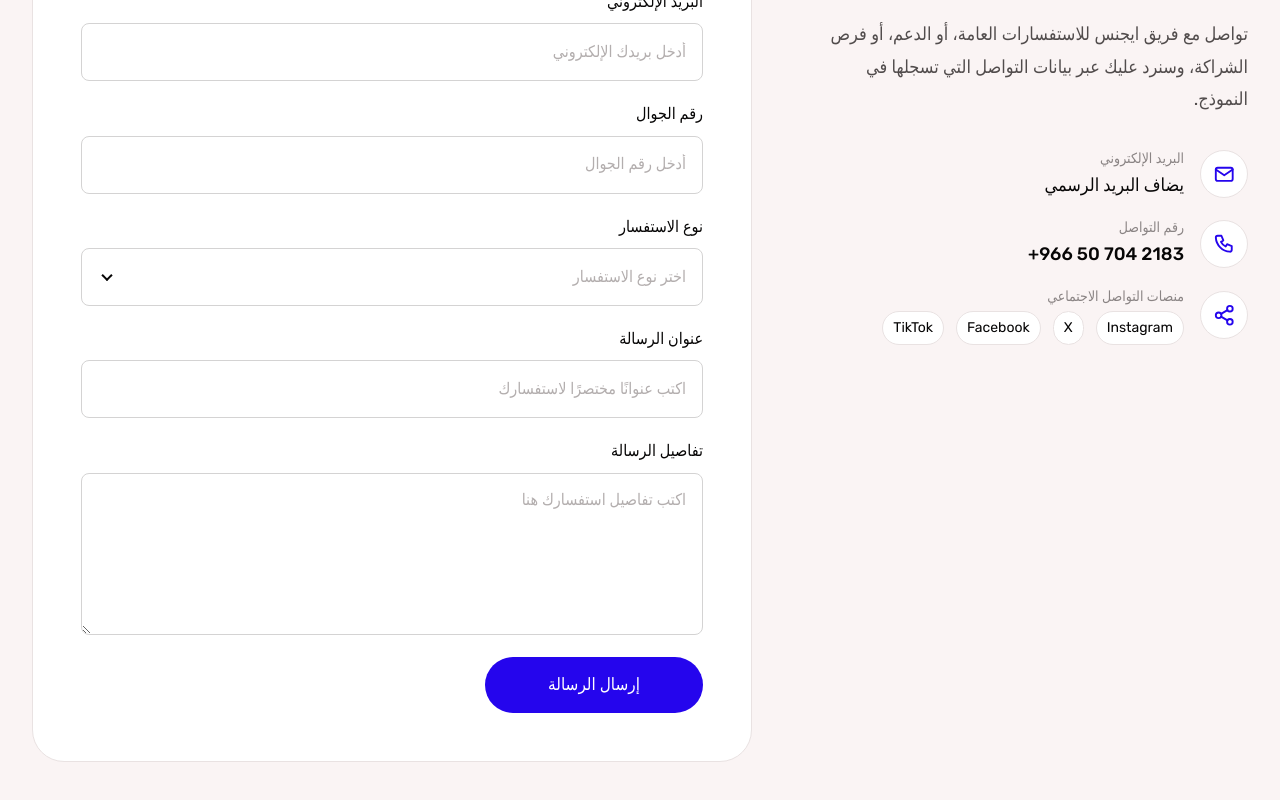
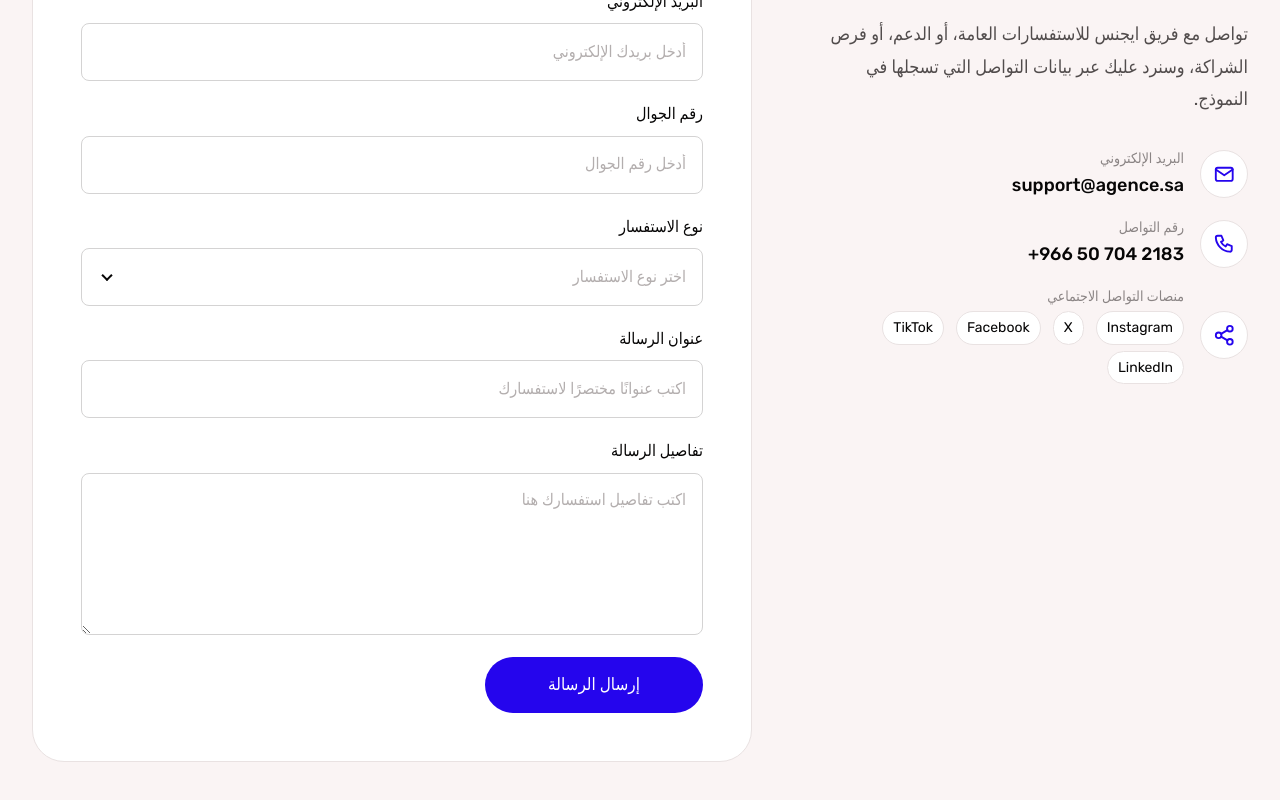
Before and after one commit to fatimahaminkhalid-alt/AGENCE, a Next.js app: page /AGENCE/ in a window 1280 px wide. Shown: the part 4513-5313 px from the top of the page. Built offline with nearby package versions, Linux system fonts and the light colour scheme; a web font is replaced by a local one.

Commit message:
feat: update contact email to support@agence.sa and enhance contact links

```diff
--- a/src/components/dashboard/SupportCenter.tsx
+++ b/src/components/dashboard/SupportCenter.tsx
@@ -37,7 +37,9 @@ export default function SupportCenter({ faqs }: { faqs: Faq[] }) {
             </span>
             <span>
               <small>البريد الإلكتروني</small>
-              <strong>يضاف البريد الرسمي</strong>
+              <a href="mailto:support@agence.sa" dir="ltr" aria-label="راسلنا عبر البريد الإلكتروني">
+                <strong>support@agence.sa</strong>
+              </a>
             </span>
           </li>
           <li>
--- a/src/components/sections/Contact.tsx
+++ b/src/components/sections/Contact.tsx
@@ -31,7 +31,11 @@ export function Contact() {
                 <div>
                   <small>{item.label}</small>
                   <strong>
-                    {item.icon === "phone" ? (
+                    {item.icon === "mail" ? (
+                      <a href={`mailto:${item.value}`} dir="ltr">
+                        {item.value}
+                      </a>
+                    ) : item.icon === "phone" ? (
                       <a href="https://wa.me/966507042183" target="_blank" rel="noreferrer" dir="ltr">
                         {item.value}
                       </a>
--- a/src/lib/content.ts
+++ b/src/lib/content.ts
@@ -128,7 +128,7 @@ export const audiences = [
 ];
 
 export const contactInfo: { icon: IconName; label: string; value: string }[] = [
-  { icon: "mail", label: "البريد الإلكتروني", value: "يضاف البريد الرسمي" },
+  { icon: "mail", label: "البريد الإلكتروني", value: "support@agence.sa" },
   { icon: "phone", label: "رقم التواصل", value: "+966 50 704 2183" },
 ];
 
@@ -137,6 +137,7 @@ export const socialLinks = [
   { label: "X", href: "https://x.com/agenceksa" },
   { label: "Facebook", href: "https://www.facebook.com/people/Agence-App/61562006291541/" },
   { label: "TikTok", href: "https://www.tiktok.com/@agence.app" },
+  { label: "LinkedIn", href: "https://www.linkedin.com/company/agenceksa/home/" },
 ];
 
 export const footerColumns = [
```
